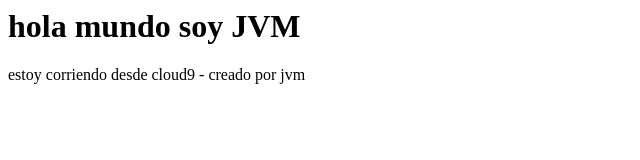
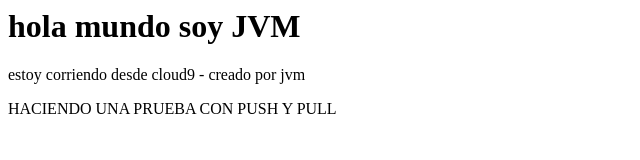
Before and after one commit to soportejvm/test, a plain HTML site: page workspace/index.html in a window 1280 px wide. Shown: the whole page, without its empty margins (0-640 px from the left). Drawn offline with Linux system fonts and the light colour scheme.

Commit message:
initial commit

```diff
--- a/workspace/index.html
+++ b/workspace/index.html
@@ -5,5 +5,6 @@
     <body>
         <h1>hola mundo soy JVM</h1>
         <p>estoy corriendo desde cloud9 - creado por jvm</p>
+        <p>HACIENDO UNA PRUEBA CON PUSH Y PULL</p>
     </body>
 </html>
```
